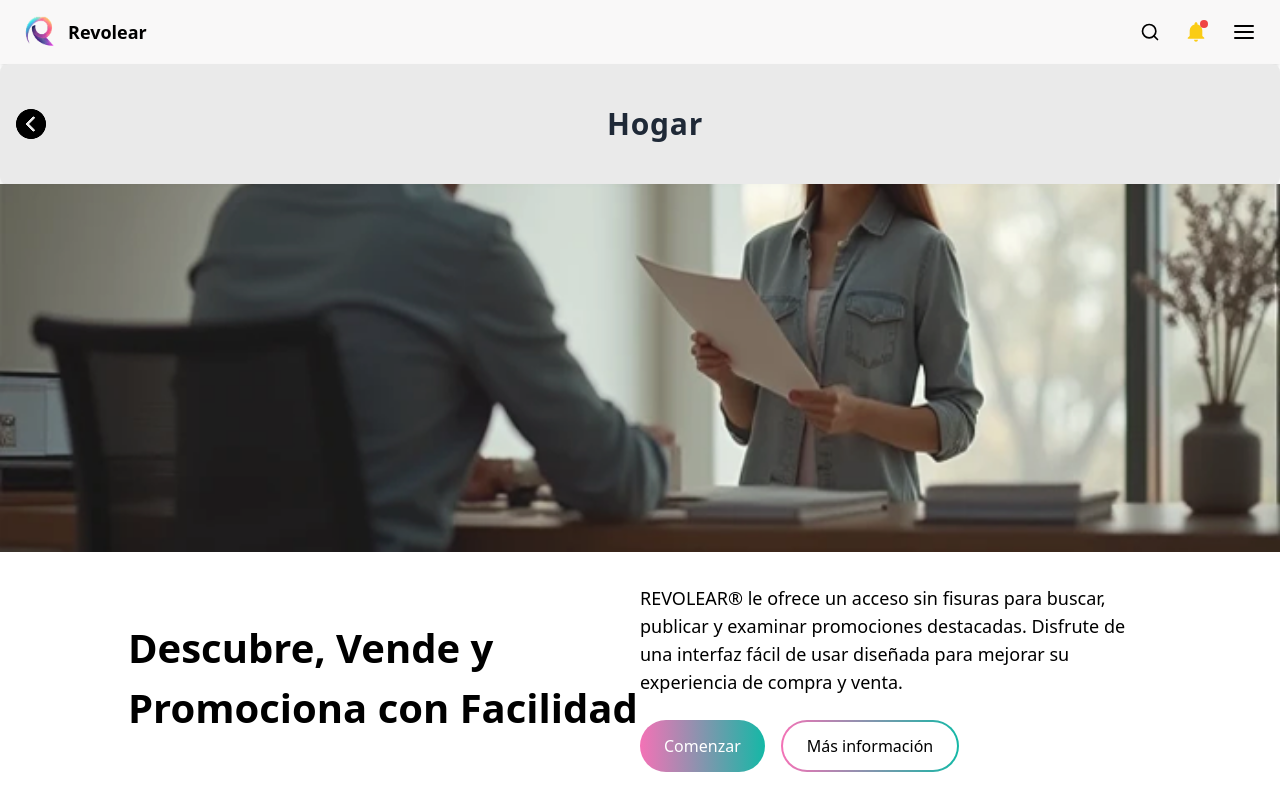
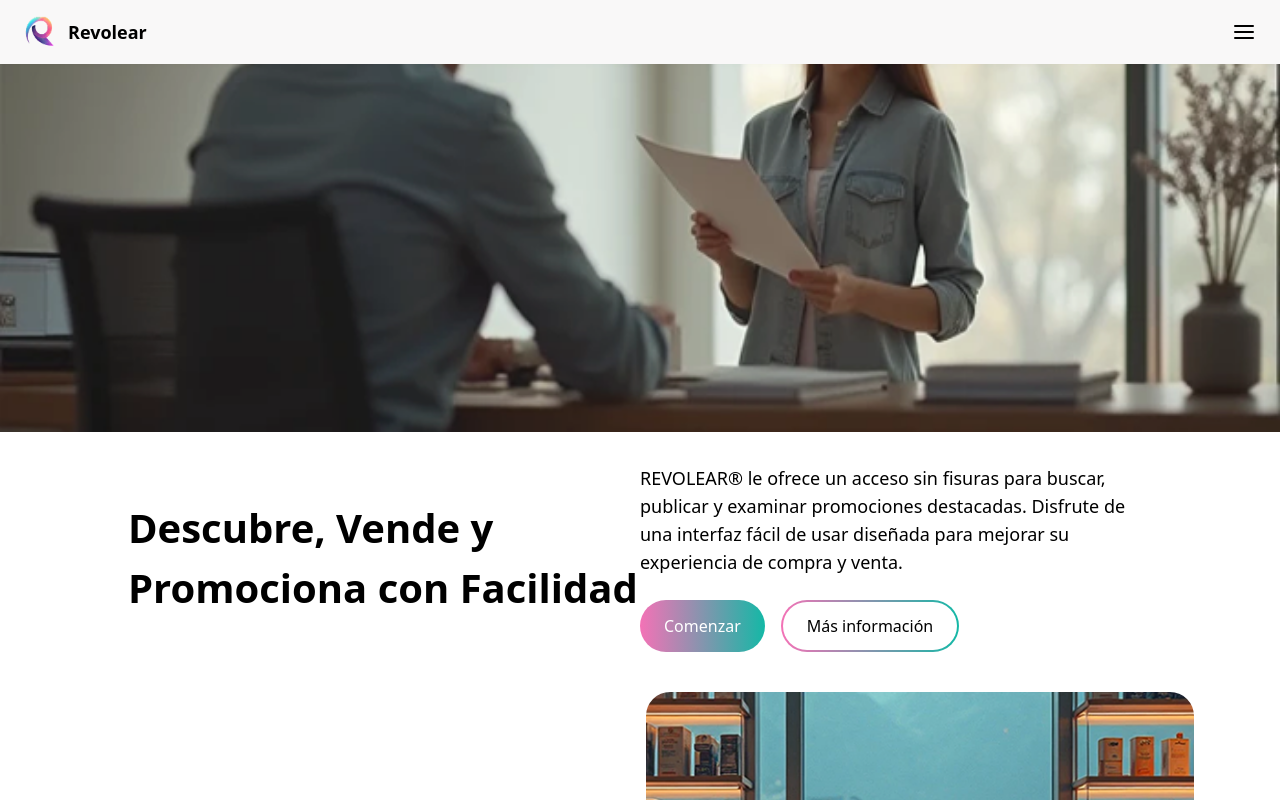
Before and after one commit to farooque-Git/revolear, a React (Vite) app: page / in a window 1280 px wide. Shown: the top 800 px of the page. Built offline with nearby package versions, Linux system fonts and the light colour scheme.

Commit message:
upadated

```diff
--- a/src/components/Navbar.jsx
+++ b/src/components/Navbar.jsx
@@ -16,11 +16,11 @@ const Navbar = ({ onToggleSidebar }) => {
 
       {/* Right Section - Icons */}
       <div className="flex items-center gap-6 ml-auto">
-        <FiSearch className="text-xl text-black cursor-pointer" />
+        {/* <FiSearch className="text-xl text-black cursor-pointer" />
         <div className="relative cursor-pointer">
           <IoMdNotifications className="text-2xl text-yellow-400" />
           <span className="absolute top-0 right-0 w-2 h-2 bg-red-500 rounded-full" />
-        </div>
+        </div> */}
         <button onClick={onToggleSidebar} className="text-2xl text-black">
           <FiMenu />
         </button>
--- a/src/components/home/MainSection.jsx
+++ b/src/components/home/MainSection.jsx
@@ -1,35 +1,12 @@
 import React from "react";
-import arrow from "../../assets/arrow.png";
-import { useNavigate } from "react-router-dom";
+
 import home1 from "../../assets/home1.png";
 import { GradientButton } from "../button/Button";
 import { GradientOutlineButton } from "./../button/Button";
 
 const MainSection = () => {
-  const navigate = useNavigate(); // Initialize navigate
-
-  const handleGoBack = () => {
-    navigate(-1); // Navigate back to the previous page
-  };
-
   return (
     <section>
-      {/* Block 1: Secure */}
-      <div className="h-[120px] py-8 bg-[#EAEAEA] rounded-lg shadow-md flex items-center justify-between px-4">
-        {/* Arrow on the left side */}
-        <img
-          src={arrow}
-          alt="arrow"
-          className="max-w-[40px] max-h-[40px] cursor-pointer"
-          onClick={handleGoBack} // Trigger go back function when clicked
-        />
-
-        {/* Hogar text centered */}
-        <h1 className="text-center text-3xl font-semibold text-gray-800 tracking-wide flex-1">
-          Hogar
-        </h1>
-      </div>
-
       {/* Block 2: Image */}
       <img src={home1} alt="home" className="w-full" />
 
```
